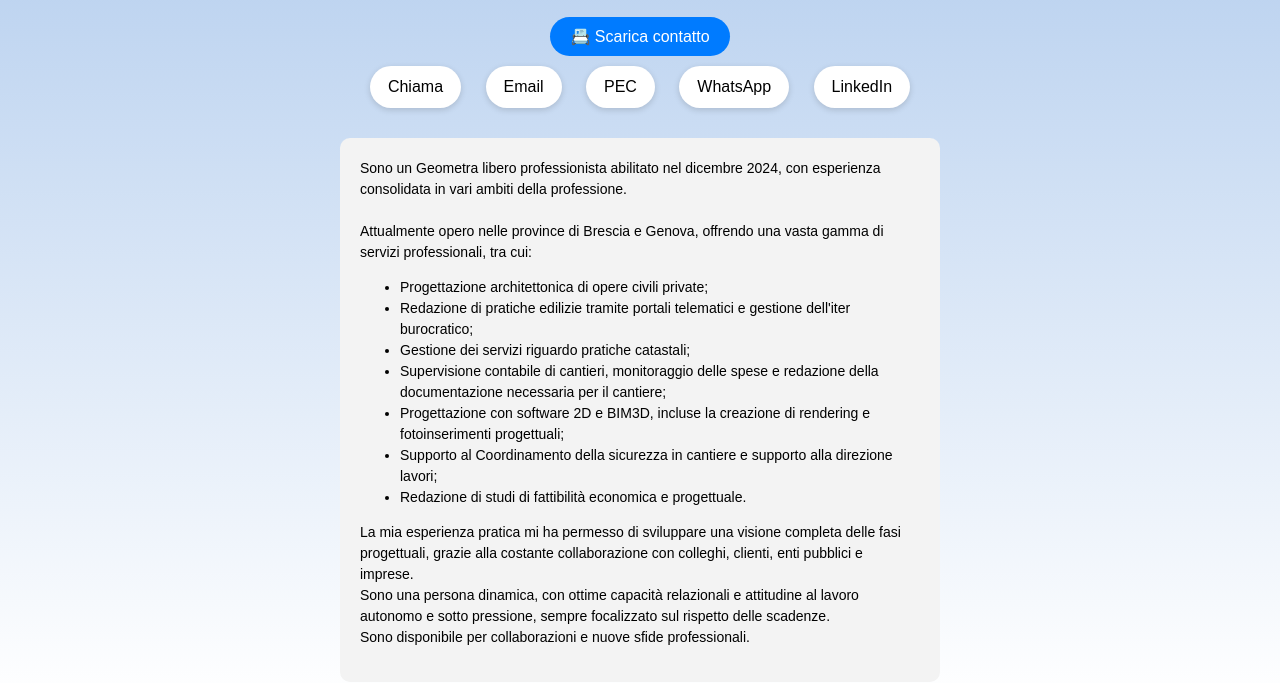
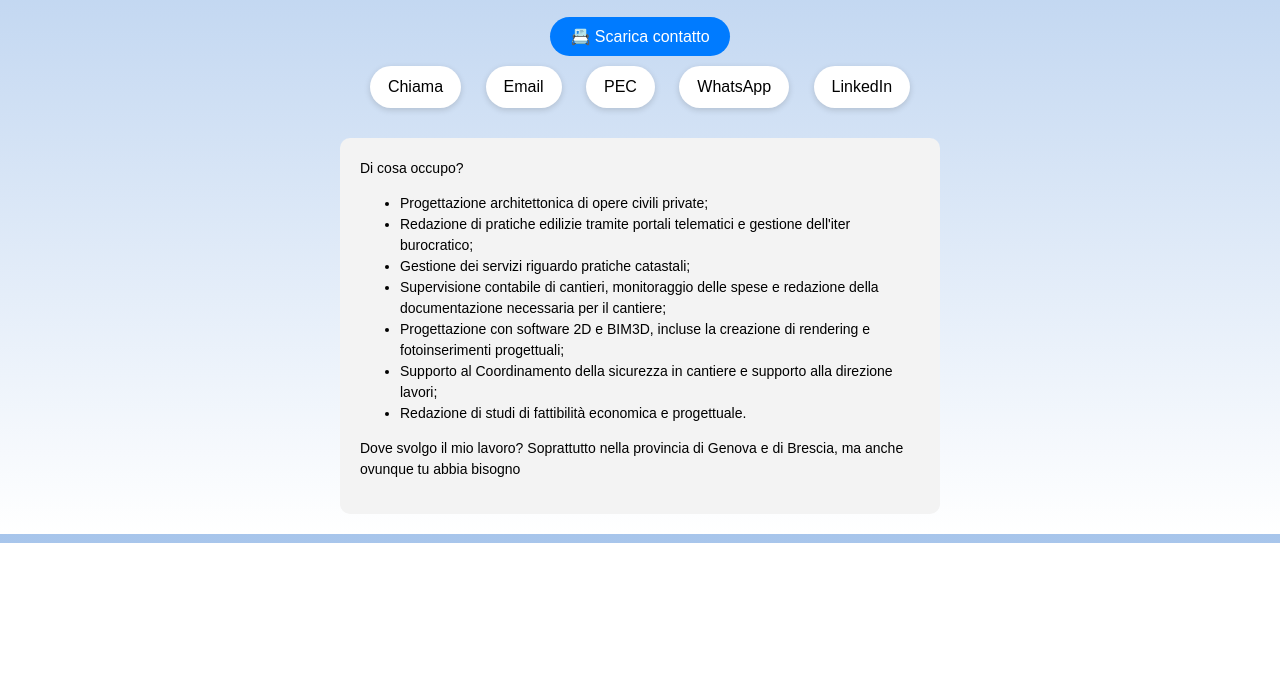
Before and after one commit to Nico0371/nicolas-fona01, a plain HTML site: page index.html in a window 1280 px wide. Shown: the part 257-940 px from the top of the page. After the commit the page ends 800 px from the top, so only its background shows below. Drawn offline with Linux system fonts and the light colour scheme.

Commit message:
index.html

```diff
--- a/index.html
+++ b/index.html
@@ -88,8 +88,7 @@
     </div>
 
     <div class="description">
-      Sono un Geometra libero professionista abilitato nel dicembre 2024, con esperienza consolidata in vari ambiti della professione. <br><br>
-      Attualmente opero nelle province di Brescia e Genova, offrendo una vasta gamma di servizi professionali, tra cui:
+      Di cosa occupo?
       <ul>
         <li>Progettazione architettonica di opere civili private;</li>
         <li>Redazione di pratiche edilizie tramite portali telematici e gestione dell'iter burocratico;</li>
@@ -100,9 +99,8 @@
         <li>Redazione di studi di fattibilità economica e progettuale.</li>
       </ul>
       <p>
-        La mia esperienza pratica mi ha permesso di sviluppare una visione completa delle fasi progettuali, grazie alla costante collaborazione con colleghi, clienti, enti pubblici e imprese. <br>
-        Sono una persona dinamica, con ottime capacità relazionali e attitudine al lavoro autonomo e sotto pressione, sempre focalizzato sul rispetto delle scadenze. <br>
-        Sono disponibile per collaborazioni e nuove sfide professionali.
+       Dove svolgo il mio lavoro?
+        Soprattutto nella provincia di Genova e di Brescia, ma anche ovunque tu abbia bisogno
       </p>
     </div>
   </div>
```
